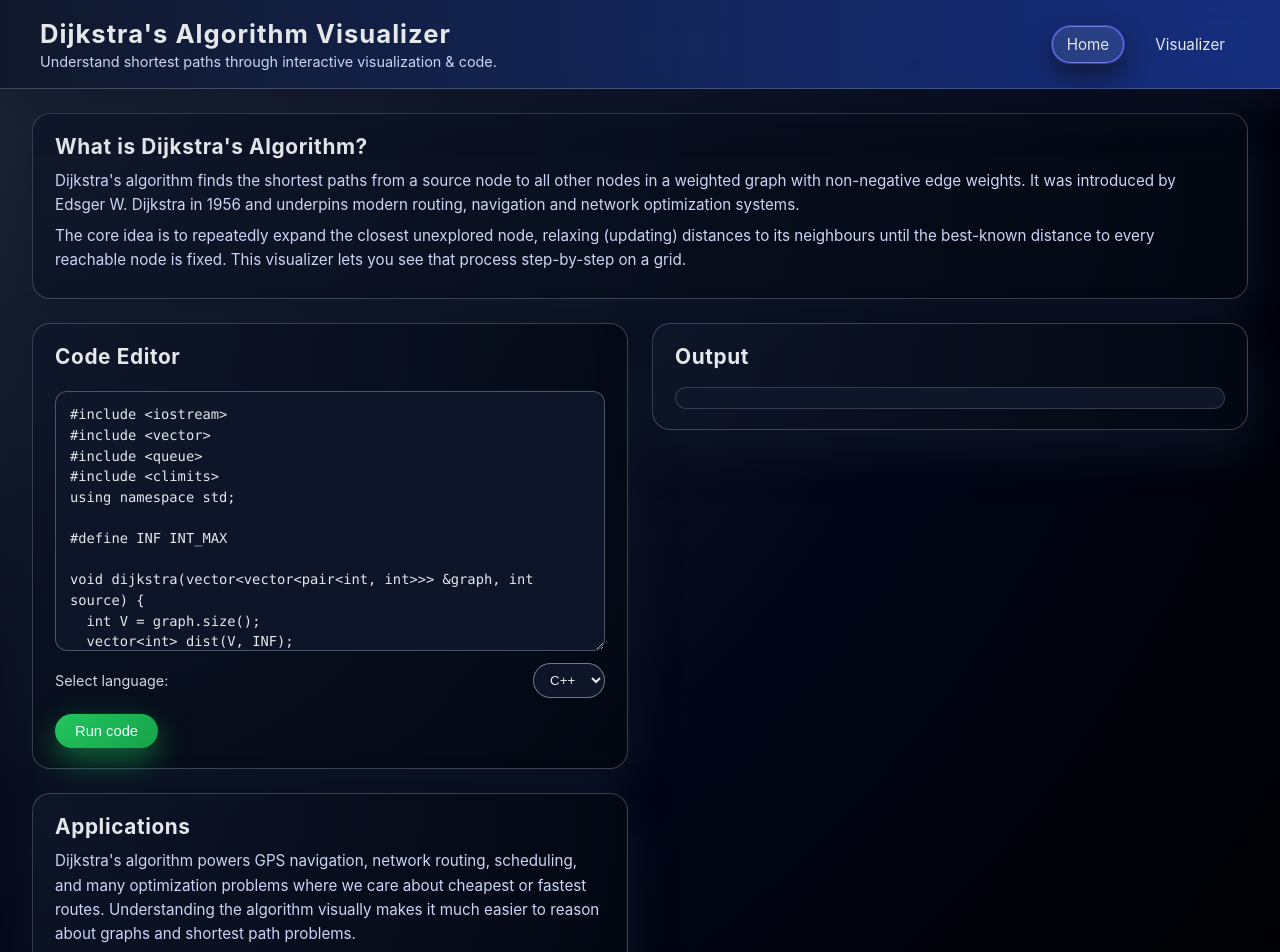
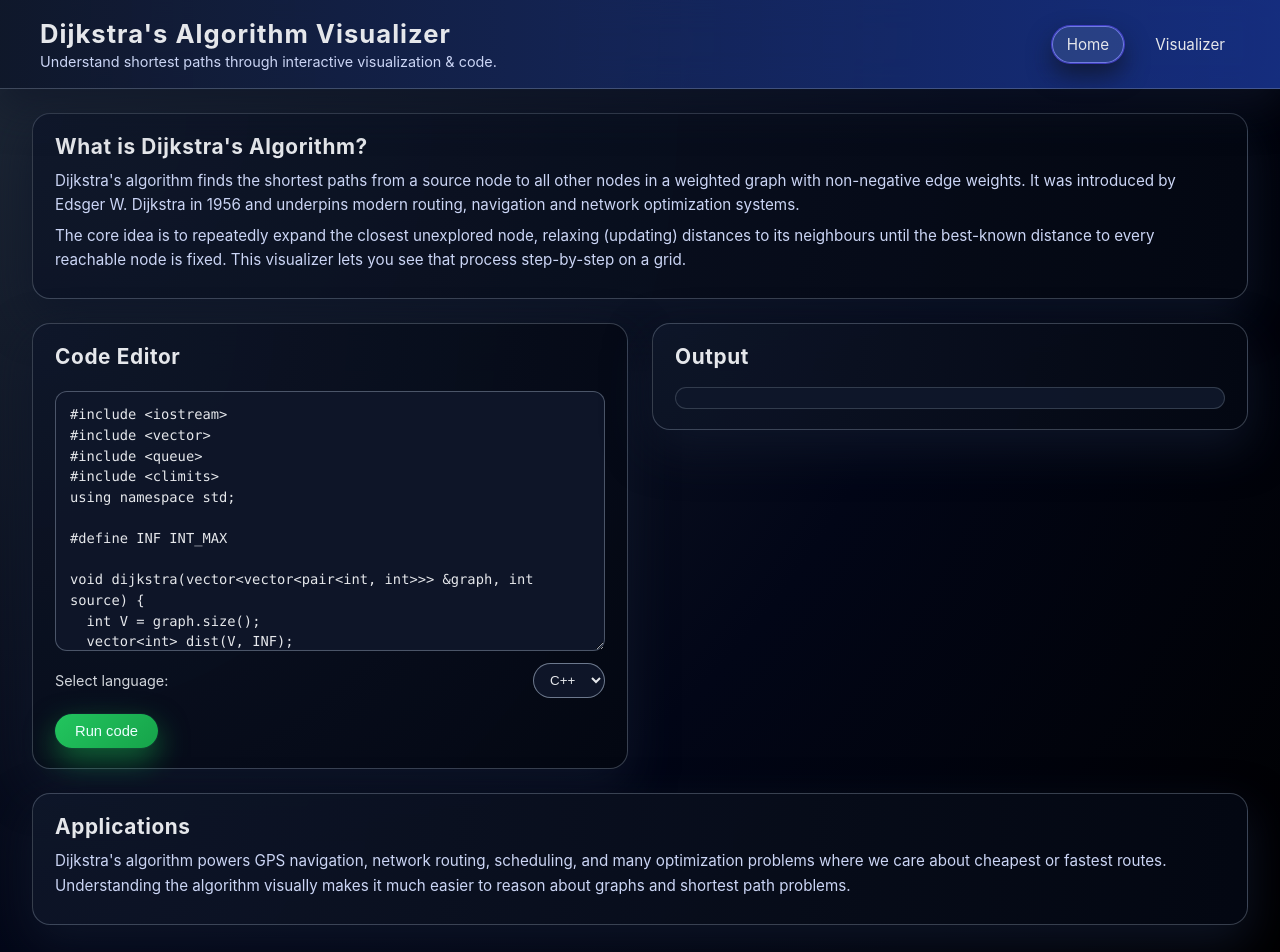
Before and after one commit to Manyaxkapoor/Dijkstra_visualiser, a React (Create React App) app in the folder frontend/: page / in a window 1280 px wide. Shown: the top 952 px of the page. Built offline with nearby package versions, Linux system fonts and the light colour scheme.

Commit message:
handling production errors

```diff
--- a/frontend/src/HomePage.js
+++ b/frontend/src/HomePage.js
@@ -151,7 +151,7 @@ int main() {
         <h2>Output</h2>
         <pre className="pretag">{output}</pre>
       </section>
-      <section className="applications">
+      <section className="intro">
         <h2>Applications</h2>
         <p>
           Dijkstra&apos;s algorithm powers GPS navigation, network routing,
```
